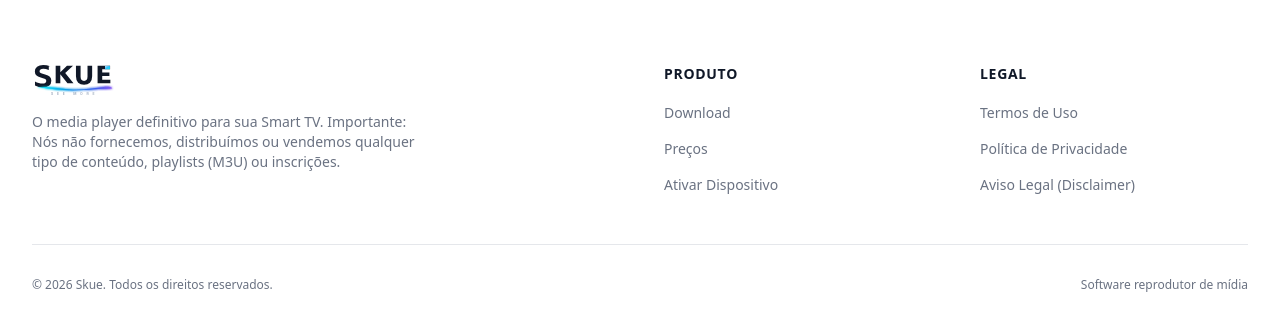
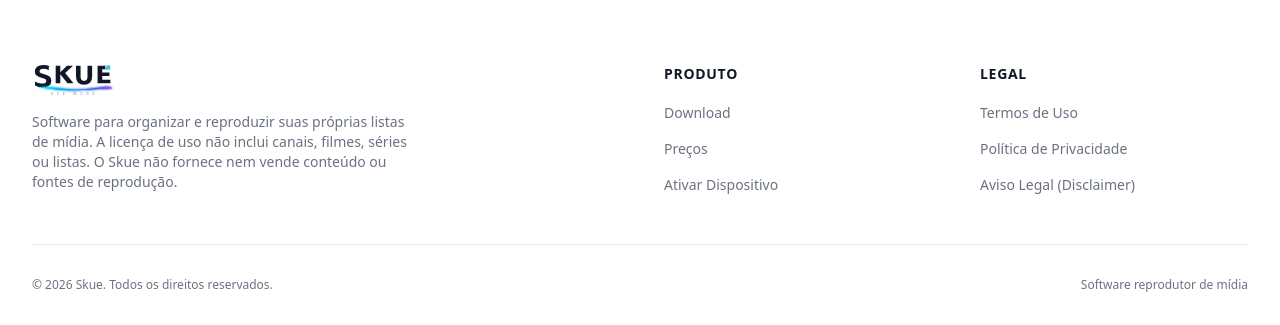
Before and after one commit to rclabs-app/skue-player, a Laravel app: page / in a window 1280 px wide. Shown: the part 2881-3206 px from the top of the page. Run offline with Laravel 12, Linux system fonts and the light colour scheme; style sheets or scripts are compiled from the project's sources; some web fonts are replaced.

Commit message:
Esclarece a licença de uso no rodapé institucional
- Apresenta o Skue como software para fontes próprias.
- Informa que licença não inclui conteúdo ou listas.

```diff
--- a/backend/resources/views/layouts/app.blade.php
+++ b/backend/resources/views/layouts/app.blade.php
@@ -159,7 +159,7 @@
                         </svg>
                     </div>
                     <p class="text-sm text-gray-500 max-w-sm">
-                        O media player definitivo para sua Smart TV. Importante: Nós não fornecemos, distribuímos ou vendemos qualquer tipo de conteúdo, playlists (M3U) ou inscrições.
+                        Software para organizar e reproduzir suas próprias listas de mídia. A licença de uso não inclui canais, filmes, séries ou listas. O Skue não fornece nem vende conteúdo ou fontes de reprodução.
                     </p>
                 </div>
                 <div>
```
